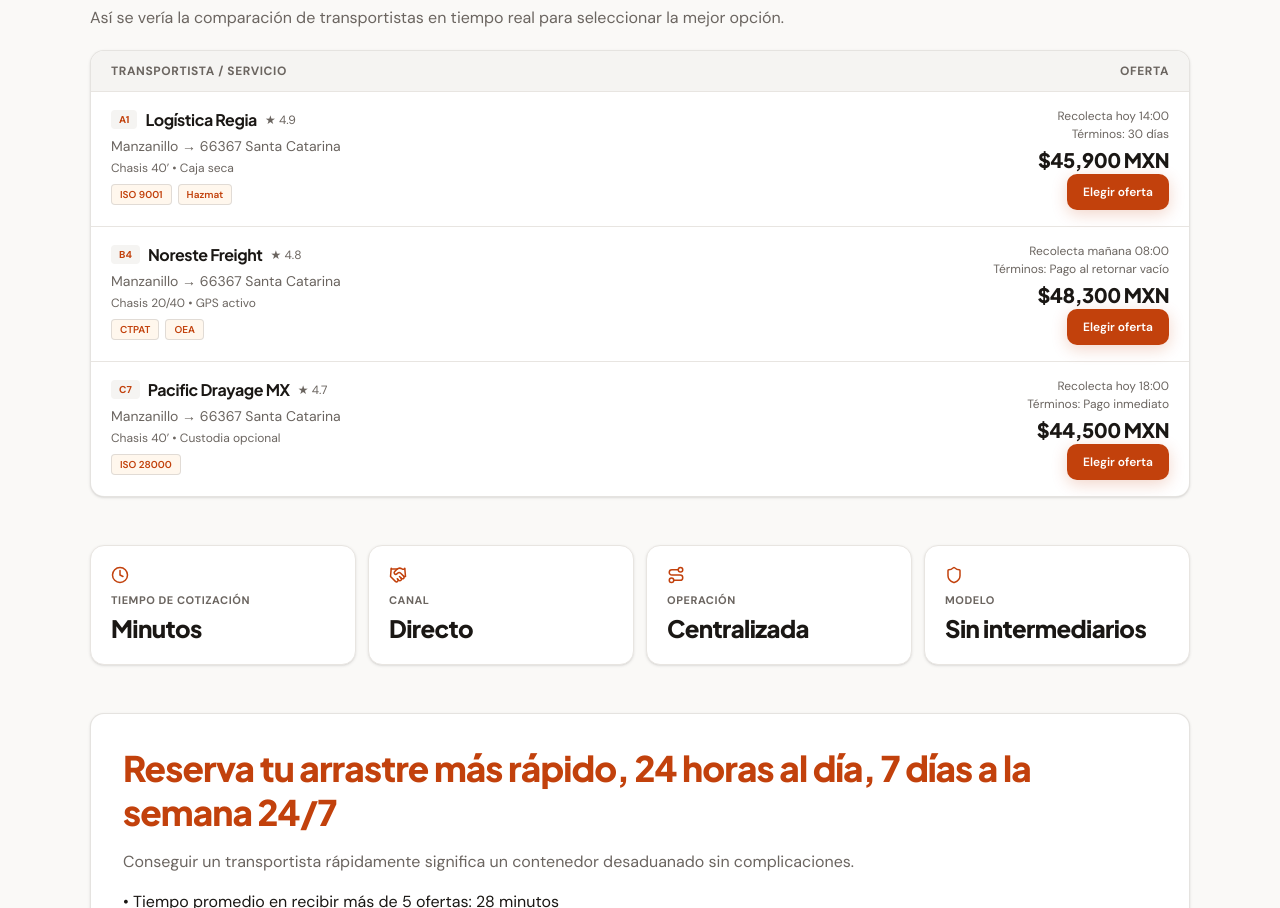
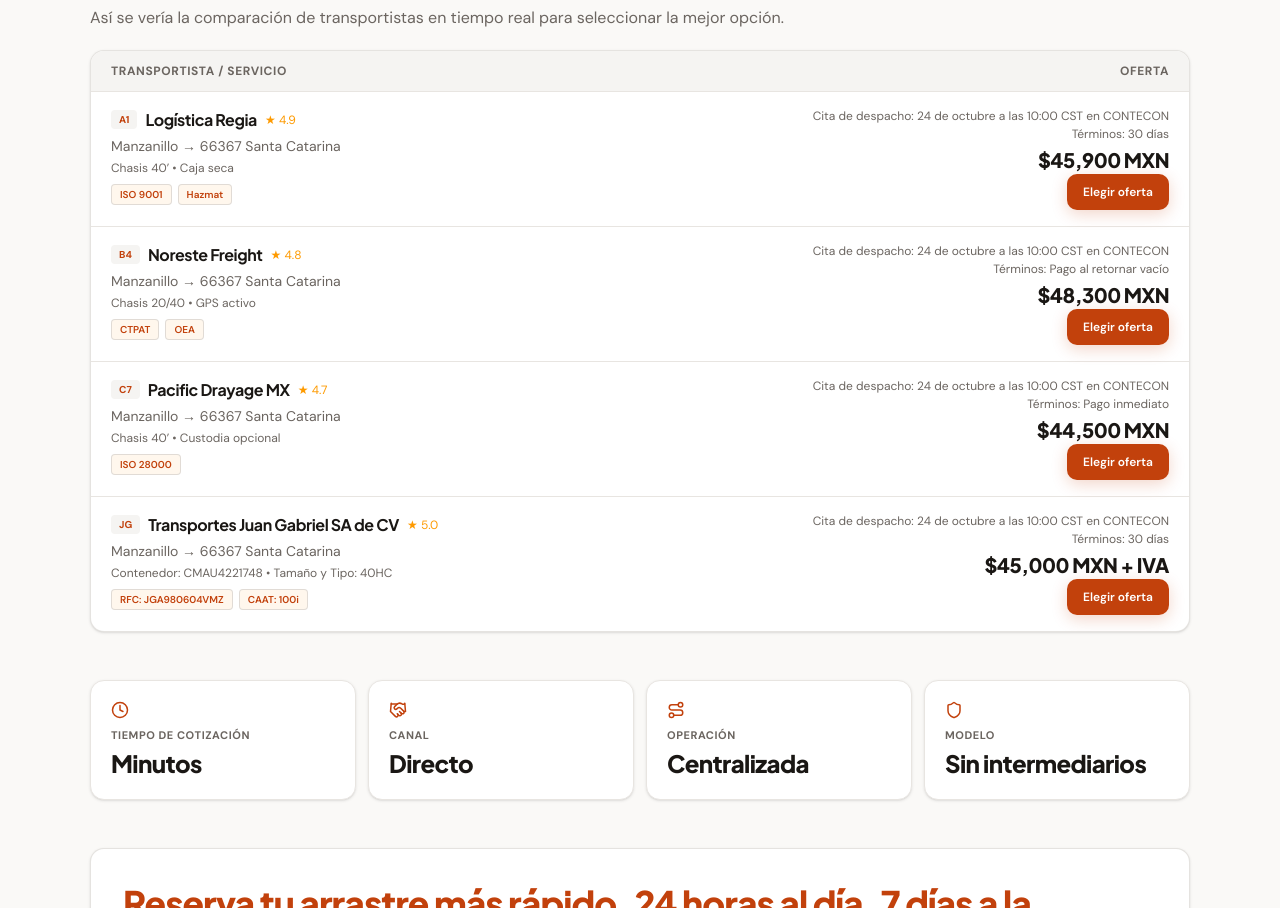
Before and after one commit to apollo-ex/arrastralo, a Next.js app: page /landing in a window 1280 px wide. Shown: the part 837-1745 px from the top of the page. Built offline with nearby package versions, Linux system fonts and the light colour scheme.

Commit message:
Align importer mock with dispatch appointment details and add Juan Gabriel option

```diff
--- a/app/landing/page.tsx
+++ b/app/landing/page.tsx
@@ -96,7 +96,7 @@ export default function LandingPage() {
                   route: 'Manzanillo → 66367 Santa Catarina',
                   equipment: 'Chasis 40’ • Caja seca',
                   certs: ['ISO 9001', 'Hazmat'],
-                  eta: 'Recolecta hoy 14:00',
+                  eta: 'Cita de despacho: 24 de octubre a las 10:00 CST en CONTECON',
                   payment: 'Términos: 30 días',
                   price: '$45,900 MXN',
                   score: '4.9',
@@ -107,7 +107,7 @@ export default function LandingPage() {
                   route: 'Manzanillo → 66367 Santa Catarina',
                   equipment: 'Chasis 20/40 • GPS activo',
                   certs: ['CTPAT', 'OEA'],
-                  eta: 'Recolecta mañana 08:00',
+                  eta: 'Cita de despacho: 24 de octubre a las 10:00 CST en CONTECON',
                   payment: 'Términos: Pago al retornar vacío',
                   price: '$48,300 MXN',
                   score: '4.8',
@@ -118,10 +118,21 @@ export default function LandingPage() {
                   route: 'Manzanillo → 66367 Santa Catarina',
                   equipment: 'Chasis 40’ • Custodia opcional',
                   certs: ['ISO 28000'],
-                  eta: 'Recolecta hoy 18:00',
+                  eta: 'Cita de despacho: 24 de octubre a las 10:00 CST en CONTECON',
                   payment: 'Términos: Pago inmediato',
                   price: '$44,500 MXN',
                   score: '4.7',
+                },
+                {
+                  id: 'JG',
+                  carrier: 'Transportes Juan Gabriel SA de CV',
+                  route: 'Manzanillo → 66367 Santa Catarina',
+                  equipment: 'Contenedor: CMAU4221748 • Tamaño y Tipo: 40HC',
+                  certs: ['RFC: JGA980604VMZ', 'CAAT: 100i'],
+                  eta: 'Cita de despacho: 24 de octubre a las 10:00 CST en CONTECON',
+                  payment: 'Términos: 30 días',
+                  price: '$45,000 MXN + IVA',
+                  score: '5.0',
                 },
               ].map((offer) => (
                 <div key={offer.id} className="grid grid-cols-1 sm:grid-cols-[1.2fr_.8fr] gap-3 px-4 sm:px-5 py-4 border-b last:border-b-0 border-border hover:bg-warm-100/60 transition-colors">
@@ -129,7 +140,7 @@ export default function LandingPage() {
                     <div className="flex items-center gap-2">
                       <span className="inline-flex items-center justify-center px-2 py-0.5 rounded bg-warm-100 text-primary text-[10px] font-bold">{offer.id}</span>
                       <strong className="font-display text-base tracking-tight">{offer.carrier}</strong>
-                      <span className="text-xs text-muted-foreground">★ {offer.score}</span>
+                      <span className="text-xs text-amber-500">★ {offer.score}</span>
                     </div>
                     <p className="text-sm text-muted-foreground mt-1">{offer.route}</p>
                     <p className="text-xs text-muted-foreground mt-1">{offer.equipment}</p>
```
